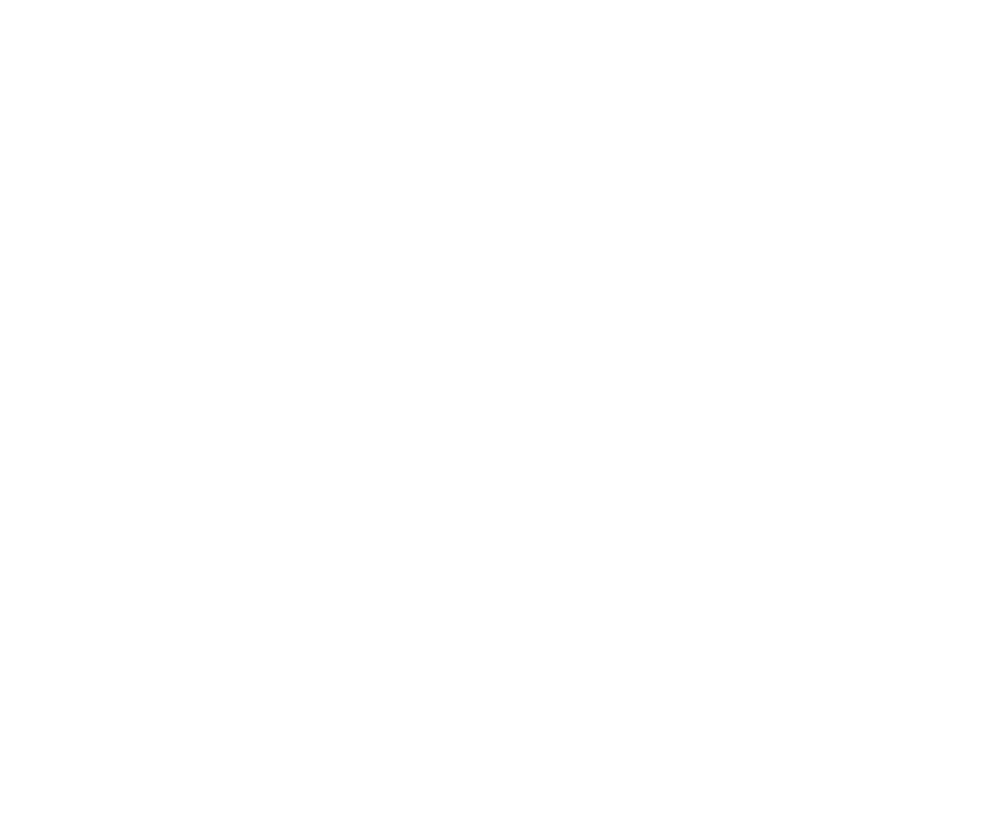
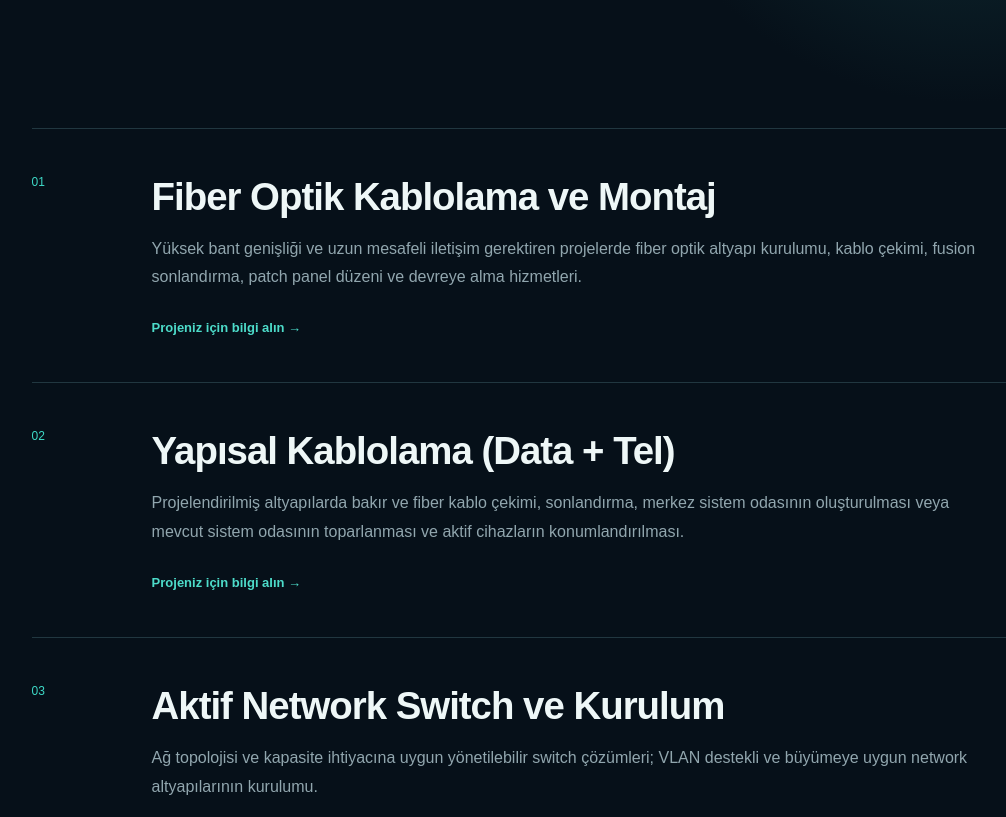
Before and after one commit to Teknoant/runtechh, a Next.js app: page /hizmetler in a window 1280 px wide. Before the commit this address had no page. Shown: the part 480-1297 px from the top of the page, without its empty margins (58-1064 px from the left). Before the commit the page ends 800 px from the top, so only its background shows below. Built offline with nearby package versions, Linux system fonts and the light colour scheme.

Commit message:
Add detailed Runtechh services page

```diff
--- /dev/null
+++ b/app/hizmetler/page.tsx
@@ -0,0 +1,12 @@
+const items=[
+["Fiber Optik Kablolama ve Montaj","Yüksek bant genişliği ve uzun mesafeli iletişim gerektiren projelerde fiber optik altyapı kurulumu, kablo çekimi, fusion sonlandırma, patch panel düzeni ve devreye alma hizmetleri."],
+["Yapısal Kablolama (Data + Tel)","Projelendirilmiş altyapılarda bakır ve fiber kablo çekimi, sonlandırma, merkez sistem odasının oluşturulması veya mevcut sistem odasının toparlanması ve aktif cihazların konumlandırılması."],
+["Aktif Network Switch ve Kurulum","Ağ topolojisi ve kapasite ihtiyacına uygun yönetilebilir switch çözümleri; VLAN destekli ve büyümeye uygun network altyapılarının kurulumu."],
+["Merkez ve Kenar Rack Kabin","Sistem ekipmanlarının güvenli ve düzenli konumlandırılması için rack kabinet ve aksesuar çözümleri; proje ihtiyacına uygun havalandırma ve koruma seçenekleri."],
+["Kablosuz İnternet / Wi‑Fi","Indoor ve outdoor erişim noktalarıyla kablolu ağların kapsama ihtiyacına uygun kablosuz ağlara dönüştürülmesi, montaj ve kurulum hizmetleri."],
+["IP Kamera Sistemleri","IP kamera satış ve kurulumu; lokal ağ veya internet üzerinden yetkili erişim, kayıt, hareket algılama ve ağ altyapısıyla entegre güvenlik çözümleri."],
+["UPS Güç Kaynakları","Kritik sistemleri şebeke problemleri ve enerji kesintilerine karşı koruyan kesintisiz güç kaynağı çözümlerinin seçimi, satışı ve kurulumu."],
+["UPS + Şebeke Elektrik","UPS ve şebeke enerji dağıtımı için elektrik kablolaması, kat ve ana pano montajı, enerji prizleri ve topraklama çalışmaları."],
+["Sistem Odası Düzenleme ve Kurulum","Sunucu, depolama, yedekleme ve network katmanlarının bulunduğu sistem odalarının performanslı, yönetilebilir ve büyümeye uygun biçimde planlanması ve düzenlenmesi."]
+];
+export default function Services(){return <main><header className="nav"><a className="brand" href="/">RUNTECHH<span>BİLİŞİM TEKNOLOJİLERİ</span></a><nav><a href="/#kurumsal">Biz Kimiz</a><a href="/hizmetler">Hizmetlerimiz</a><a href="/#referanslar">Referanslar</a><a href="/#iletisim">İletişim</a></nav><a className="smallCta" href="tel:+905326222235">Ücretsiz Keşif</a></header><section className="subHero"><span className="eyebrow">RUNTECHH ÇÖZÜMLERİ</span><h1>Kurumsal bilişim<br/><em>altyapı hizmetleri.</em></h1><p>Fiber optikten sistem odasına kadar Runtechh hizmet kapsamını proje odaklı ve anlaşılır bir yapıda sunuyoruz.</p></section><section className="serviceList">{items.map((x,i)=><article key={x[0]}><span>{String(i+1).padStart(2,"0")}</span><div><h2>{x[0]}</h2><p>{x[1]}</p><a href="/#iletisim">Projeniz için bilgi alın →</a></div></article>)}</section><section className="contact compact"><span className="eyebrow">ÜCRETSİZ KEŞİF</span><h2>İhtiyacınızı birlikte planlayalım.</h2><p>Antalya ve çevresindeki projeleriniz için bize ulaşın.</p><a className="primary" href="tel:+905326222235">0 532 622 22 35</a></section><footer><a className="brand" href="/">RUNTECHH<span>BİLİŞİM TEKNOLOJİLERİ</span></a><span>© 2026 Runtechh Bilişim Teknolojileri</span></footer></main>}
```
